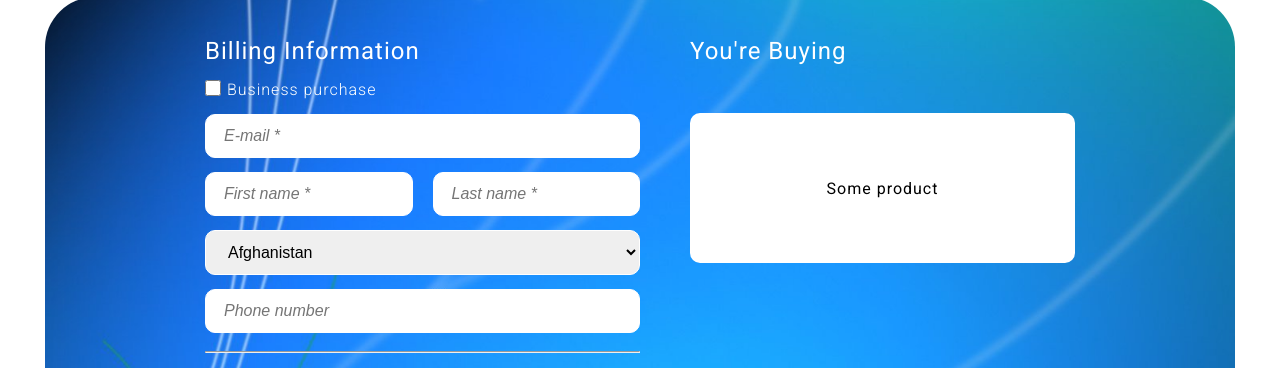
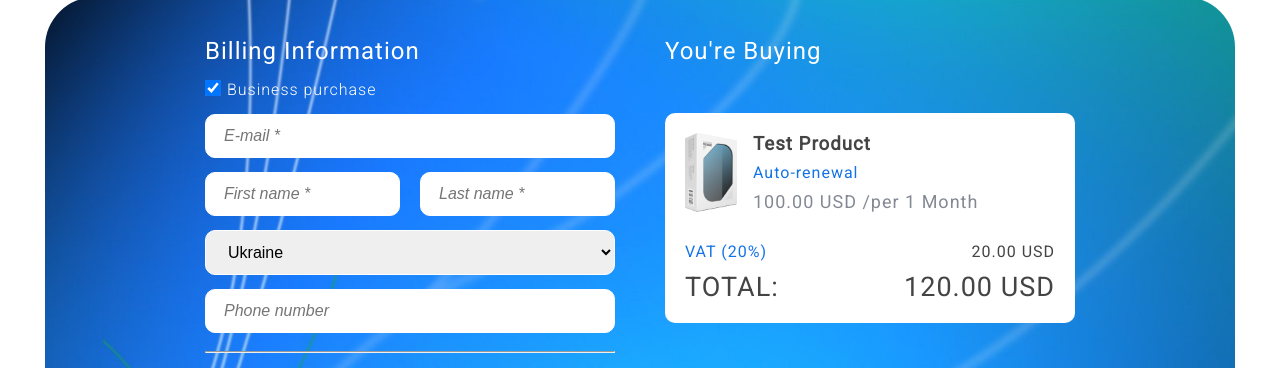
Before and after one commit to ant2nta/payment-page, a website: page index.html in a window 1280 px wide. Shown: the part 41-409 px from the top of the page. Drawn offline with nearby package versions, Linux system fonts and the light colour scheme.

Commit message:
Added product

```diff
--- a/countries.json
+++ b/countries.json
@@ -233,7 +233,6 @@
     "Uganda",
     "Ukraine",
     "United Arab Emirates (the)",
-    "United Kingdom of Great Britain and Northern Ireland (the)",
     "United States Minor Outlying Islands (the)",
     "United States of America (the)",
     "Uruguay",
--- a/index.html
+++ b/index.html
@@ -19,7 +19,7 @@
           </h2>
 
           <label for="check" class="main__check-label">
-            <input id="check" type="checkbox" class="main__checkbox">
+            <input checked id="check" type="checkbox" class="main__checkbox">
 
             Business purchase
           </label>
@@ -84,7 +84,32 @@
           </h2>
 
           <div class="info__product product">
-            Some product
+            <div class="product__main">
+              <img src="./images/product.png" alt="product" class="product__image">
+
+              <div class="product__info">
+                <h3 class="product__title">Test Product</h3>
+
+                <p class="product__desk">Auto-renewal</p>
+
+                <p class="product__price">100.00 USD /per 1 Month</p>
+              </div>
+            </div>
+
+            <div class="product__line"></div>
+
+            <div class="product__add">
+              <p class="product__vat">VAT (20%)</p>
+
+              <p>20.00 USD</p>
+            </div>
+
+            <div class="product__total">
+              <h2>TOTAL:</h2>
+
+              <h2 class="product__total-price">120.00 USD</h2>
+            </div>
+
           </div>
         </div>
       </div>
--- a/index.js
+++ b/index.js
@@ -14,7 +14,11 @@
 
   getCountries().then(data => {
     for (let country of data) {
-      select.append(`<option>${country}</option>`);
+      if (country === "Ukraine") {
+        select.append(`<option selected>${country}</option>`);
+      } else {
+        select.append(`<option>${country}</option>`);
+      }
     }
   });
 
--- a/styles.scss
+++ b/styles.scss
@@ -1,4 +1,6 @@
 @import url('https://fonts.googleapis.com/css2?family=Roboto:ital,wght@0,300;0,400;1,400&display=swap');
+
+$color-blue: #1473E6;
 
 body, html, h1, h2, h3,
 p, ul, li, input, button,
@@ -93,12 +95,11 @@
 
   &__product {
     background-color: #fff;
-    color: black;
-    height: 150px;
+    color:#444444;
     border-radius: 10px;
     display: flex;
-    align-items: center;
-    justify-content: center;
+    flex-direction: column;
+    position: relative;
   }
 }
 
@@ -169,7 +170,7 @@
   &__paypal {
     object-fit: contain;
     height: 30px;
-    width: 50%;
+    width: 80%;
   }
 }
 
@@ -194,3 +195,49 @@
     width: 50%;
   }
 }
+
+.product {
+  padding: 20px;
+
+  &__main {
+    display: flex;
+    gap: 16px;
+    margin-bottom: 30px;
+  }
+
+  &__image {
+    width: 52px;
+  }
+
+  &__info {
+    display: flex;
+    flex-direction: column;
+    justify-content: space-between;
+  }
+
+  &__desk,
+  &__vat {
+    color: $color-blue;
+  }
+
+  &__price {
+    color: #838993;
+    font-size: 18px;
+  }
+
+  &__add {
+    display: flex;
+    justify-content: space-between;
+    margin-bottom: 10px;
+  }
+
+  &__total {
+    display: flex;
+    justify-content: space-between;
+    font-size: 18px;
+
+    @media (max-width: 380px) {
+      font-size: 14px;
+    }
+  }
+}
```
Also changed, not shown: images/product.png (added), styles.css, 1 other file.
